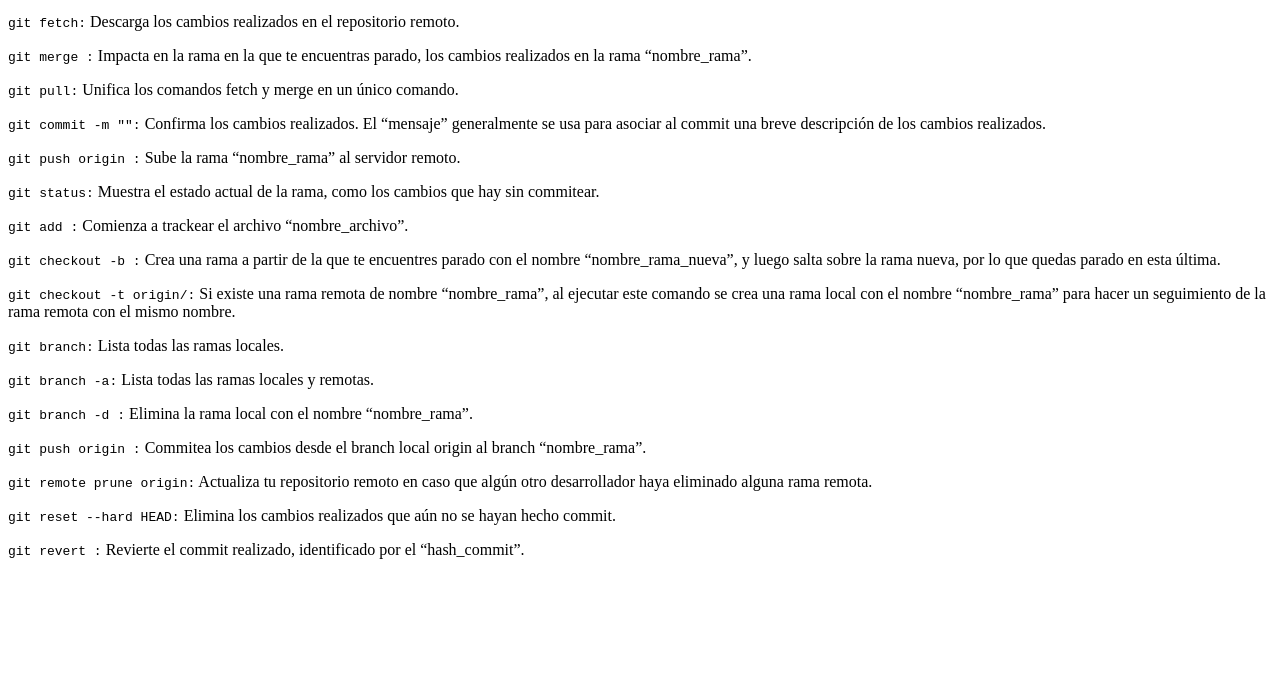
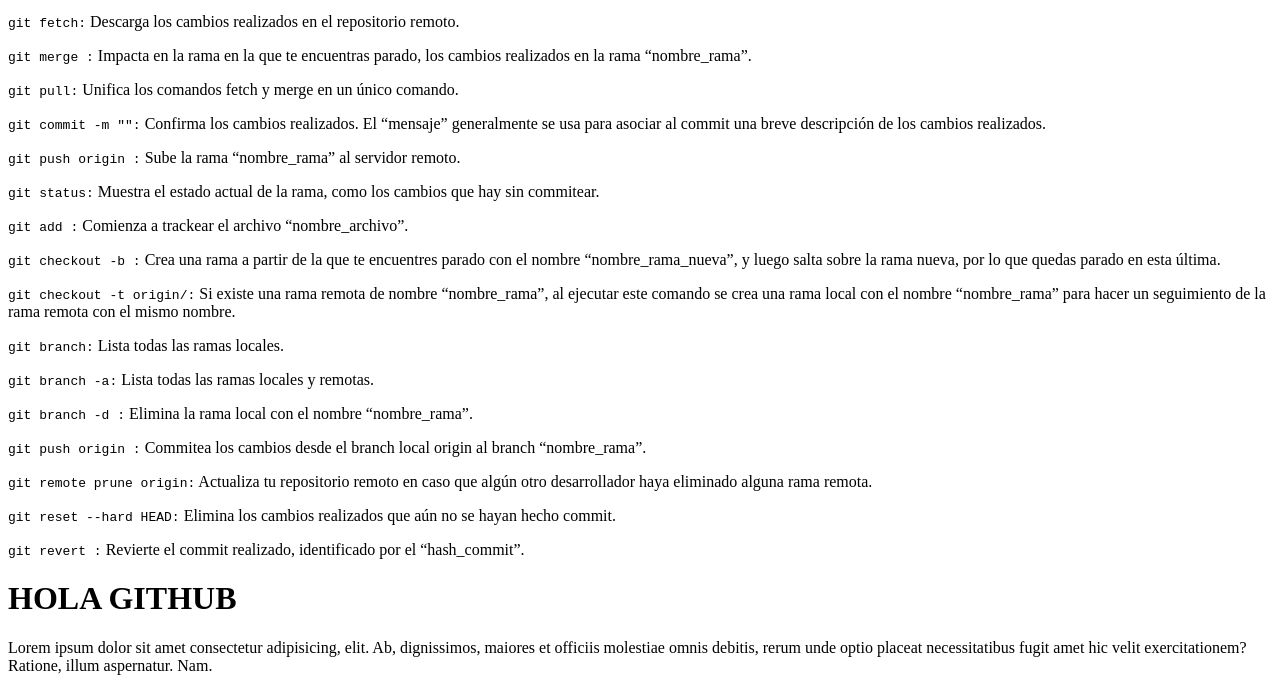
Before and after one commit to Lauritaweb/repoJueves-Lau, a plain HTML site: page index.html in a window 1280 px wide. Shown: the part 389-1080 px from the top of the page. Before the commit the page ends 964 px from the top, so only its background shows below. Drawn offline with Linux system fonts and the light colour scheme.

Commit message:
cambios en el index

```diff
--- a/index.html
+++ b/index.html
@@ -65,5 +65,8 @@
 
     <p><code>git revert <hash_commit>:</code>
     Revierte el commit realizado, identificado por el “hash_commit”. </p>
+
+    <h1>HOLA GITHUB</h1>
+    <p>Lorem ipsum dolor sit amet consectetur adipisicing, elit. Ab, dignissimos, maiores et officiis molestiae omnis debitis, rerum unde optio placeat necessitatibus fugit amet hic velit exercitationem? Ratione, illum aspernatur. Nam.</p>
 </body>
 </html>
```
Also changed, not shown: 1 other file.
